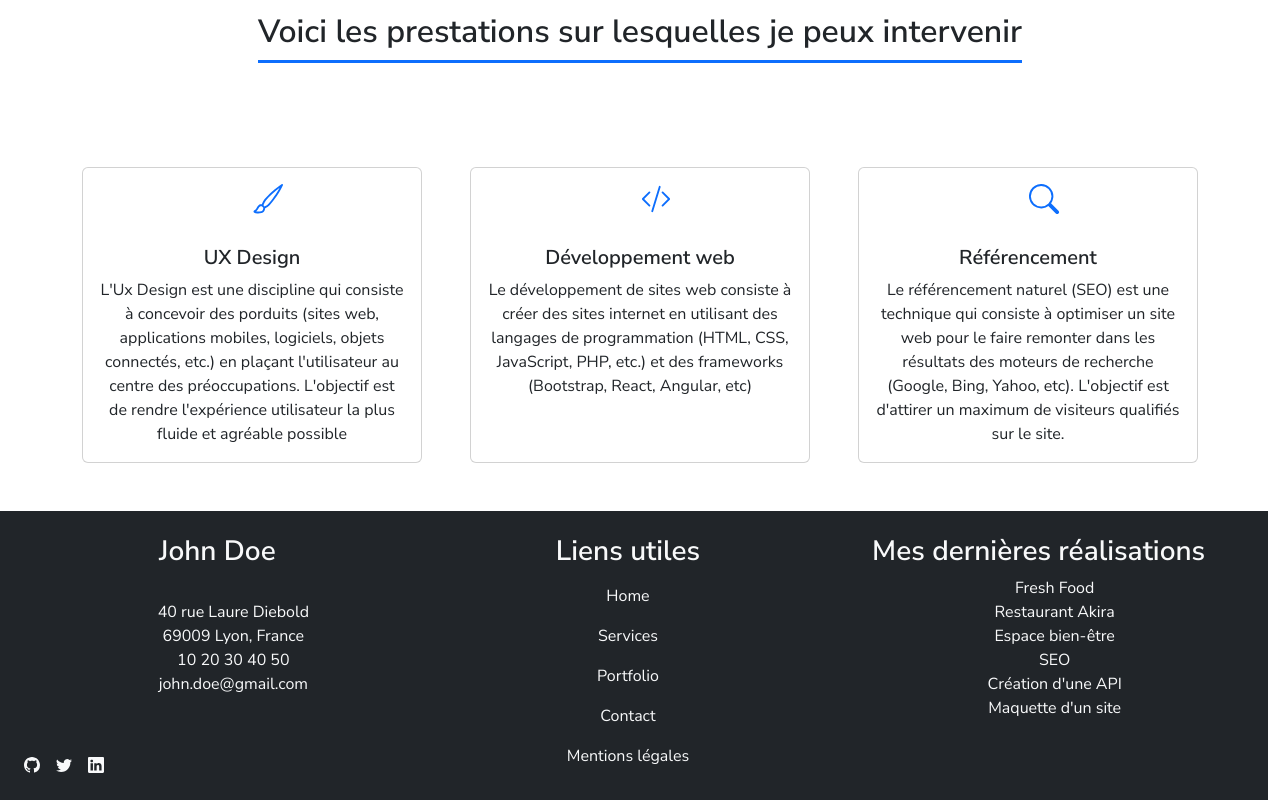
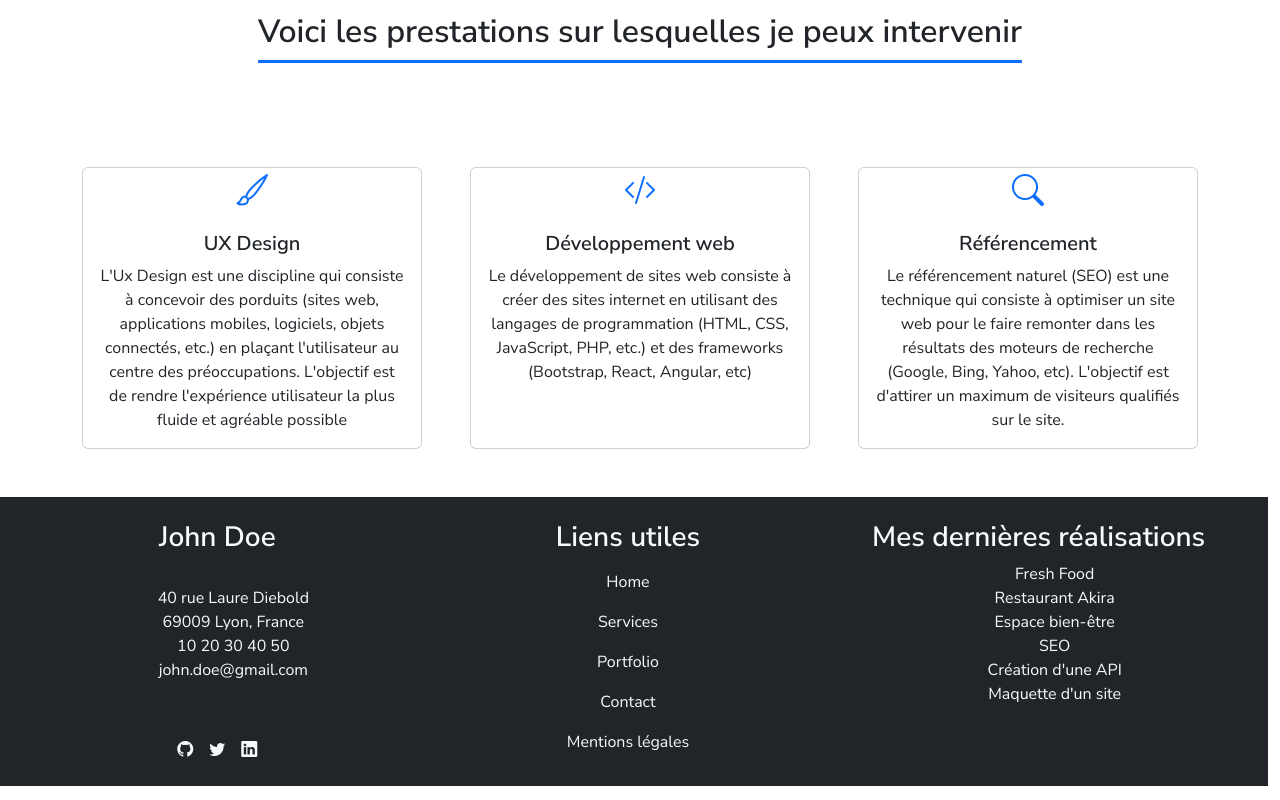
Before and after one commit to Paolina-coding/Portfolio, a React (Create React App) app: page /Services in a window 1280 px wide. Shown: the part 524-1324 px from the top of the page. Built offline with nearby package versions, Linux system fonts and the light colour scheme.

Commit message:
added bootstrap icons and removed svg

```diff
--- a/package.json
+++ b/package.json
@@ -8,6 +8,7 @@
     "@testing-library/react": "^16.3.0",
     "@testing-library/user-event": "^13.5.0",
     "bootstrap": "^5.3.8",
+    "bootstrap-icons": "^1.13.1",
     "normalize.css": "^8.0.1",
     "react": "^19.2.0",
     "react-dom": "^19.2.0",
--- a/src/App.css
+++ b/src/App.css
@@ -32,6 +32,10 @@
   min-height: 400px;
 }
 
+.big-icons{
+  font-size: 2rem;
+}
+
 h1, h2, h3, h5, strong{
   font-family: 'Nunito Sans', sans-serif;
   text-align: center;
--- a/src/App.js
+++ b/src/App.js
@@ -9,6 +9,7 @@ import Header from "./components/Header";
 import Footer from "./components/Footer";
 
 import './App.css';
+import 'bootstrap-icons/font/bootstrap-icons.css';
 
 function App() {
   return (
--- a/src/components/Footer.jsx
+++ b/src/components/Footer.jsx
@@ -8,15 +8,15 @@ const Footer = () => {
       <div className="col-md-4">
         <h3>John Doe</h3>
         <Coordonnees />
-        <div className="d-flex gap-3 mt-3">
+        <div className="d-flex justify-content-center gap-3 mt-3">
           <a href="https://github.com/github-john-doe" className="text-light">
-              <svg xmlns="http://www.w3.org/2000/svg" width="16" height="16" fill="currentColor" className="bi bi-github" viewBox="0 0 16 16"><path d="M8 0C3.58 0 0 3.58 0 8c0 3.54 2.29 6.53 5.47 7.59.4.07.55-.17.55-.38 0-.19-.01-.82-.01-1.49-2.01.37-2.53-.49-2.69-.94-.09-.23-.48-.94-.82-1.13-.28-.15-.68-.52-.01-.53.63-.01 1.08.58 1.23.82.72 1.21 1.87.87 2.33.66.07-.52.28-.87.51-1.07-1.78-.2-3.64-.89-3.64-3.95 0-.87.31-1.59.82-2.15-.08-.2-.36-1.02.08-2.12 0 0 .67-.21 2.2.82.64-.18 1.32-.27 2-.27s1.36.09 2 .27c1.53-1.04 2.2-.82 2.2-.82.44 1.1.16 1.92.08 2.12.51.56.82 1.27.82 2.15 0 3.07-1.87 3.75-3.65 3.95.29.25.54.73.54 1.48 0 1.07-.01 1.93-.01 2.2 0 .21.15.46.55.38A8.01 8.01 0 0 0 16 8c0-4.42-3.58-8-8-8"/></svg>
+              <i class="bi bi-github"></i>
           </a>
           <a href="https://x.com/" className="text-light">
-              <svg xmlns="http://www.w3.org/2000/svg" width="16" height="16" fill="currentColor" className="bi bi-twitter" viewBox="0 0 16 16"><path d="M5.026 15c6.038 0 9.341-5.003 9.341-9.334q.002-.211-.006-.422A6.7 6.7 0 0 0 16 3.542a6.7 6.7 0 0 1-1.889.518 3.3 3.3 0 0 0 1.447-1.817 6.5 6.5 0 0 1-2.087.793A3.286 3.286 0 0 0 7.875 6.03a9.32 9.32 0 0 1-6.767-3.429 3.29 3.29 0 0 0 1.018 4.382A3.3 3.3 0 0 1 .64 6.575v.045a3.29 3.29 0 0 0 2.632 3.218 3.2 3.2 0 0 1-.865.115 3 3 0 0 1-.614-.057 3.28 3.28 0 0 0 3.067 2.277A6.6 6.6 0 0 1 .78 13.58a6 6 0 0 1-.78-.045A9.34 9.34 0 0 0 5.026 15"/></svg>
+              <i class="bi bi-twitter"></i>
           </a>
           <a href="https://www.linkedin.com/" className="text-light">
-              <svg xmlns="http://www.w3.org/2000/svg" width="16" height="16" fill="currentColor" className="bi bi-linkedin" viewBox="0 0 16 16"><path d="M0 1.146C0 .513.526 0 1.175 0h13.65C15.474 0 16 .513 16 1.146v13.708c0 .633-.526 1.146-1.175 1.146H1.175C.526 16 0 15.487 0 14.854zm4.943 12.248V6.169H2.542v7.225zm-1.2-8.212c.837 0 1.358-.554 1.358-1.248-.015-.709-.52-1.248-1.342-1.248S2.4 3.226 2.4 3.934c0 .694.521 1.248 1.327 1.248zm4.908 8.212V9.359c0-.216.016-.432.08-.586.173-.431.568-.878 1.232-.878.869 0 1.216.662 1.216 1.634v3.865h2.401V9.25c0-2.22-1.184-3.252-2.764-3.252-1.274 0-1.845.7-2.165 1.193v.025h-.016l.016-.025V6.169h-2.4c.03.678 0 7.225 0 7.225z"/></svg>
+            <i class="bi bi-linkedin"></i>
           </a>
         </div>
       </div>
--- a/src/components/Modale.jsx
+++ b/src/components/Modale.jsx
@@ -30,31 +30,30 @@ const Modale = () => {
                     <div className="col-md-6">
                         <img src={user.avatar_url} alt="profile picture" style={{ width: '100%', height: '100%', objectFit: 'cover' }}/>
                     </div>
-                    <div className="col-md-6">
+                    <div className="col-md-6 text-start">
                         <p>
-                            {user.name}
+                            <i class="bi bi-person"></i> {user.name}
                         </p>
                         <hr />
                         <p>
-                            {user.location}
+                            <i class="bi bi-geo-alt"></i> {user.location}
                         </p>
                         <hr />
                         <p>
-                            {user.bio}
+                            <i class="bi bi-card-text"></i> {user.bio}
                         </p>
                         <hr />
                         <p>
-                            Repositories: {user.public_repos}
+                            <i class="bi bi-box"></i> Repositories: {user.public_repos}
                         </p>
                         <hr />
                         <p>
-                            Followers: {user.followers}
+                            <i class="bi bi-people"></i> Followers: {user.followers}
                         </p>
                         <hr />
                         <p>
-                            Following: {user.following}
+                            <i class="bi bi-people"></i> Following: {user.following}
                         </p>
-                        <hr />
                     </div>
                     </div>
                 </div>
--- a/src/components/pages/Mentions_legales.jsx
+++ b/src/components/pages/Mentions_legales.jsx
@@ -31,7 +31,7 @@ const MentionsLegales = () => {
             <div class="accordion-body">
               <strong>alwaysdata</strong>
               <p>91 Rue du Faubourg Saint-Honoré, 75008 Paris</p>
-              <a href="www.alwaysdata.com">www.alwaysdata.com</a>
+              <i class="bi bi-globe"></i><a href="www.alwaysdata.com"> www.alwaysdata.com</a>
             </div>
           </div>
         </div>
--- a/src/components/pages/Services.jsx
+++ b/src/components/pages/Services.jsx
@@ -14,9 +14,7 @@ const Services = () => {
         <div className="row g-5 my-5 justify-content-center">
           <div className="col-md-4">
             <div className="card h-100 text-center">
-              <svg xmlns="http://www.w3.org/2000/svg" width="30" height="30" fill="currentColor" className="bi bi-brush card-img-top text-primary m-3" viewBox="0 0 16 16">
-                <path d="M15.825.12a.5.5 0 0 1 .132.584c-1.53 3.43-4.743 8.17-7.095 10.64a6.1 6.1 0 0 1-2.373 1.534c-.018.227-.06.538-.16.868-.201.659-.667 1.479-1.708 1.74a8.1 8.1 0 0 1-3.078.132 4 4 0 0 1-.562-.135 1.4 1.4 0 0 1-.466-.247.7.7 0 0 1-.204-.288.62.62 0 0 1 .004-.443c.095-.245.316-.38.461-.452.394-.197.625-.453.867-.826.095-.144.184-.297.287-.472l.117-.198c.151-.255.326-.54.546-.848.528-.739 1.201-.925 1.746-.896q.19.012.348.048c.062-.172.142-.38.238-.608.261-.619.658-1.419 1.187-2.069 2.176-2.67 6.18-6.206 9.117-8.104a.5.5 0 0 1 .596.04M4.705 11.912a1.2 1.2 0 0 0-.419-.1c-.246-.013-.573.05-.879.479-.197.275-.355.532-.5.777l-.105.177c-.106.181-.213.362-.32.528a3.4 3.4 0 0 1-.76.861c.69.112 1.736.111 2.657-.12.559-.139.843-.569.993-1.06a3 3 0 0 0 .126-.75zm1.44.026c.12-.04.277-.1.458-.183a5.1 5.1 0 0 0 1.535-1.1c1.9-1.996 4.412-5.57 6.052-8.631-2.59 1.927-5.566 4.66-7.302 6.792-.442.543-.795 1.243-1.042 1.826-.121.288-.214.54-.275.72v.001l.575.575zm-4.973 3.04.007-.005zm3.582-3.043.002.001h-.002z"/>
-              </svg>
+              <i class="bi bi-brush text-primary big-icons"></i>
               <div className="card-body">
                 <h5 className="card-title">UX Design</h5>
                 <p className="card-text">
@@ -29,9 +27,7 @@ const Services = () => {
           </div>
           <div className="col-md-4">
             <div className="card h-100 text-center">
-              <svg xmlns="http://www.w3.org/2000/svg" width="30" height="30" fill="currentColor" className="bi bi-code-slash card-img-top text-primary m-3" viewBox="0 0 16 16">
-                <path d="M10.478 1.647a.5.5 0 1 0-.956-.294l-4 13a.5.5 0 0 0 .956.294zM4.854 4.146a.5.5 0 0 1 0 .708L1.707 8l3.147 3.146a.5.5 0 0 1-.708.708l-3.5-3.5a.5.5 0 0 1 0-.708l3.5-3.5a.5.5 0 0 1 .708 0m6.292 0a.5.5 0 0 0 0 .708L14.293 8l-3.147 3.146a.5.5 0 0 0 .708.708l3.5-3.5a.5.5 0 0 0 0-.708l-3.5-3.5a.5.5 0 0 0-.708 0"/>
-              </svg>
+              <i class="bi bi-code-slash text-primary big-icons"></i>
               <div className="card-body">
                 <h5 className="card-title">Développement web</h5>
                 <p className="card-text">
@@ -43,9 +39,7 @@ const Services = () => {
           </div>
           <div className="col-md-4">
             <div className="card h-100 text-center">
-              <svg xmlns="http://www.w3.org/2000/svg" width="30" height="30" fill="currentColor" className="bi bi-search card-img-top text-primary m-3" viewBox="0 0 16 16">
-                <path d="M11.742 10.344a6.5 6.5 0 1 0-1.397 1.398h-.001q.044.06.098.115l3.85 3.85a1 1 0 0 0 1.415-1.414l-3.85-3.85a1 1 0 0 0-.115-.1zM12 6.5a5.5 5.5 0 1 1-11 0 5.5 5.5 0 0 1 11 0"/>
-              </svg>
+              <i class="bi bi-search text-primary big-icons"></i>
               <div className="card-body">
                 <h5 className="card-title">Référencement</h5>
                 <p className="card-text">
```
Also changed, not shown: 1 other file (tests, documents, lock files or other folders).
